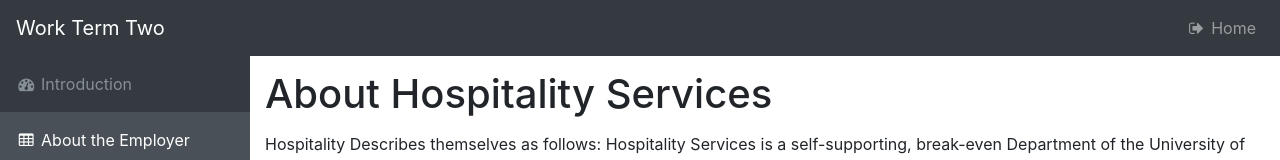
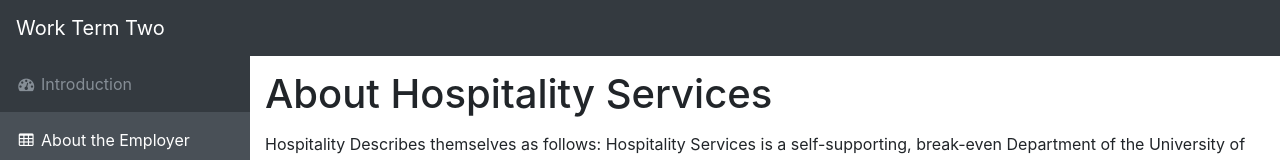
Before and after one commit to worktermtwo/Work-term-two, a website with bundled scripts: page about.html in a window 1280 px wide. Shown: the top 160 px of the page. Built offline with nearby package versions, Linux system fonts and the light colour scheme.

Commit message:
Add files via upload

```diff
--- a/about.html
+++ b/about.html
@@ -84,11 +84,6 @@
           </li>
         </ul>
         <ul class="navbar-nav ml-auto">
-          <li class="nav-item">
-            <a class="nav-link" data-toggle="modal" data-target="#exampleModal">
-              <i class="fa fa-fw fa-sign-out"></i>
-              Home</a>
-          </li>
         </ul>
       </div>
     </nav>
```
Also changed, not shown: ack.html (+0 -5 lines), conclusion.html (+1 -5 lines), description.html (+0 -5 lines), goals.html (+1 -5 lines), index.html (+1 -5 lines).
